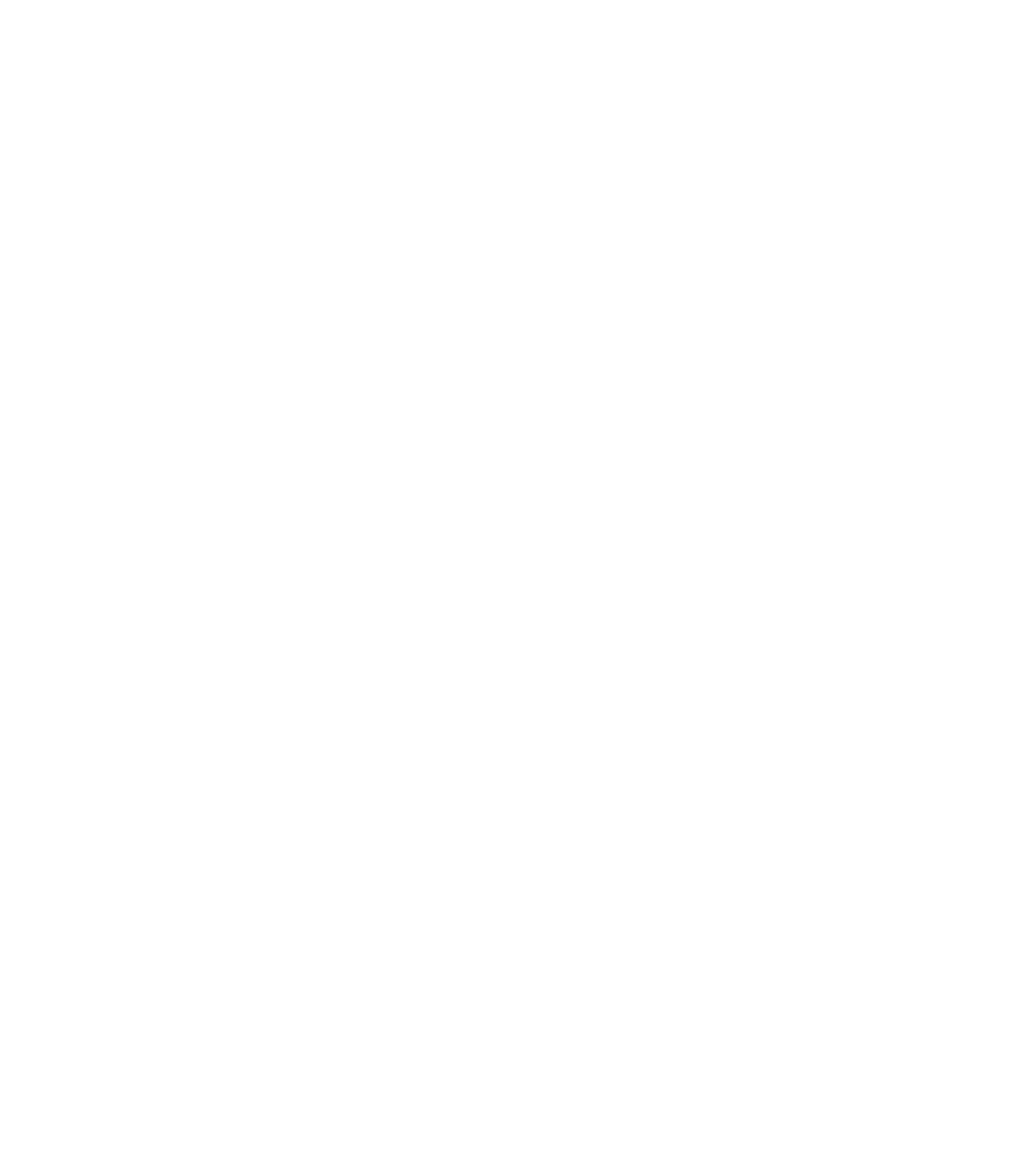
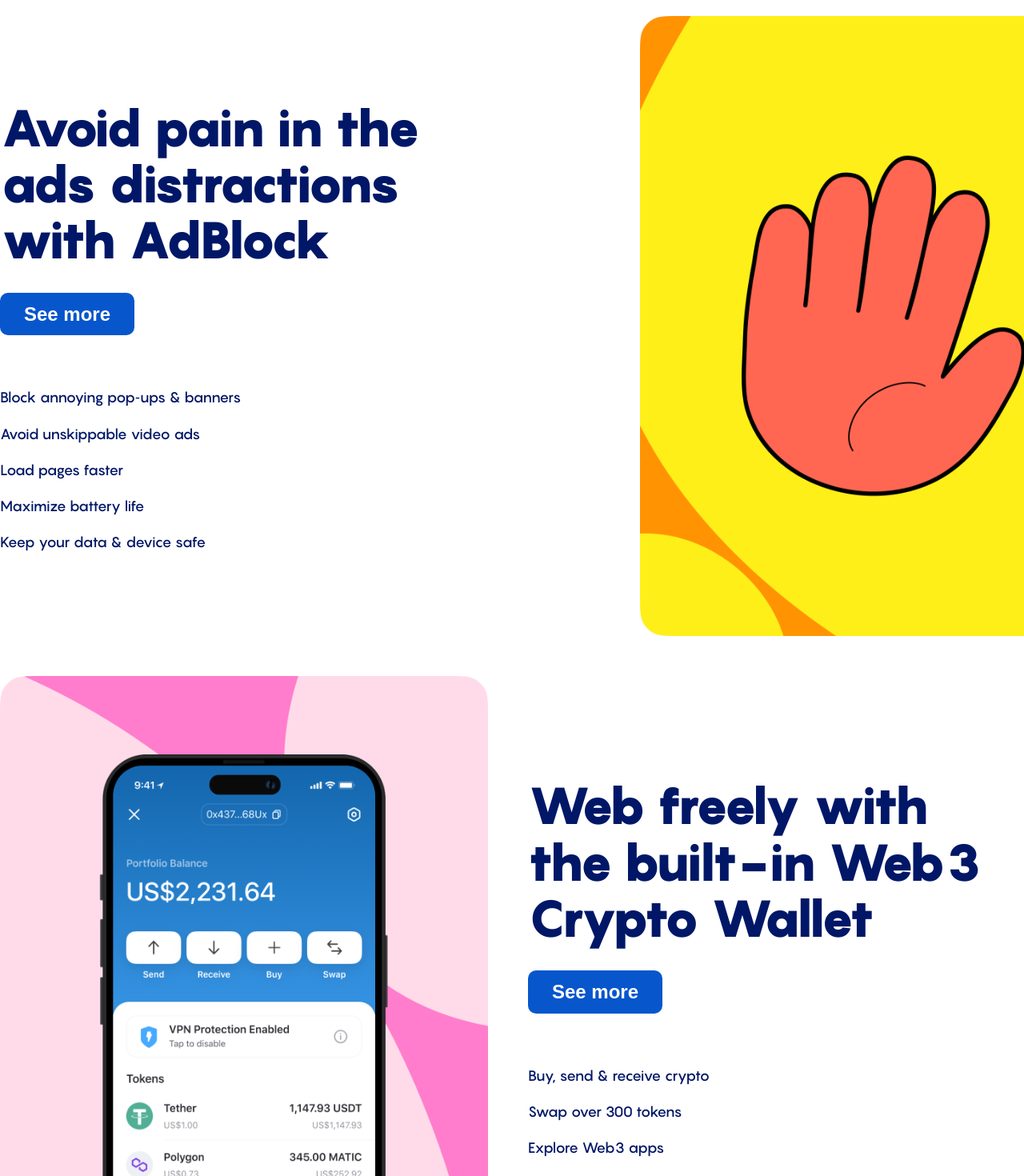
Before and after one commit to holus-bolus/aloha-browser, a Next.js app: page / in a window 1280 px wide. Shown: the part 3500-4970 px from the top of the page at 80% size. Before the commit the page ends 3620 px from the top, so only its background shows below. Built offline with nearby package versions, Linux system fonts and the light colour scheme.

Commit message:
Added the advantages section

```diff
--- a/app/components/Advantages/Advantages.css
+++ b/app/components/Advantages/Advantages.css
@@ -2,16 +2,21 @@
   padding: 150px 0;
 }
 
-.hide-activity-wrapper {
+.activity-section {
+  padding-bottom: 50px;
+}
+
+.activity-wrapper {
   display: flex;
   gap: 50px;
   align-items: center;
 }
-.hide-activity-text-wrapper{
+
+.text-wrapper {
   width: 100%;
 }
 
-.hide-activity-title {
+.title {
   font-size: 64px;
   font-weight: 900;
   line-height: 1.1;
@@ -19,7 +24,7 @@
   margin-bottom: 30px;
 }
 
-.hide-activity-button {
+.button {
   background-color: #0756cc;
   color: #fff;
   font-size: 24px;
@@ -29,9 +34,10 @@
   border-radius: 10px;
   border: none;
   margin-bottom: 65px;
+  cursor: pointer;
 }
 
-.hide-activity-list {
+.list {
   display: flex;
   gap: 20px;
   flex-direction: column;
@@ -40,3 +46,7 @@
   line-height: 1.4;
   color: #001767;
 }
+
+.list-item {
+  list-style-type: none;
+}
--- a/app/components/Advantages/Advantages.tsx
+++ b/app/components/Advantages/Advantages.tsx
@@ -4,16 +4,16 @@
 const Advantages = () => {
   return (
     <section className="advantages">
-      <section className="hide">
-        <div className="hide-activity-wrapper">
+      <section className="activity-section">
+        <div className="activity-wrapper">
           <Image
             src="/images/say-hello/hide-activity.png"
             alt="The image of the mobile phone with the opened browser"
             width="610"
             height="775"
           />
-          <div className="hide-activity-text-wrapper">
-            <h2 className="hide-activity-title">
+          <div className="text-wrapper">
+            <h2 className="title">
               Hide your
               <br />
               activity from
@@ -22,21 +22,66 @@
               <br />
               the free VPN
             </h2>
-            <button className="hide-activity-button">See more</button>
-            <ul className="hide-activity-list">
-              <li className="hide-activity-list-item">
-                Protect your online privacy
-              </li>
-              <li className="hide-activity-list-item">
-                Stay safe on public Wi‐Fi
-              </li>
-              <li className="hide-activity-list-item">
-                Get around geo‐blocking
-              </li>
-              <li className="hide-activity-list-item">
-                Browse like you're at home
-              </li>
-              <li className="hide-activity-list-item">Save on costs</li>
+            <button className="button">See more</button>
+            <ul className="list">
+              <li className="list-item">Protect your online privacy</li>
+              <li className="list-item">Stay safe on public Wi‐Fi</li>
+              <li className="list-item">Get around geo‐blocking</li>
+              <li className="list-item">Browse like you're at home</li>
+              <li className="list-item">Save on costs</li>
+            </ul>
+          </div>
+        </div>
+      </section>
+      <section className="activity-section">
+        <div className="activity-wrapper">
+          <div className="text-wrapper">
+            <h2 className="title">
+              Avoid pain in the
+              <br />
+              ads distractions
+              <br />
+              with AdBlock
+            </h2>
+            <button className="button">See more</button>
+            <ul className="list">
+              <li className="list-item">Block annoying pop‐ups & banners</li>
+              <li className="list-item">Avoid unskippable video ads</li>
+              <li className="list-item">Load pages faster</li>
+              <li className="list-item">Maximize battery life</li>
+              <li className="list-item">Keep your data & device safe</li>
+            </ul>
+          </div>
+          <Image
+            src="/images/say-hello/avoid-pain.png"
+            alt="The image of the mobile phone with the opened browser"
+            width="610"
+            height="775"
+          />
+        </div>
+      </section>
+      <section className="activity-section">
+        <div className="activity-wrapper">
+          <Image
+            src="/images/say-hello/web-freely.png"
+            alt="The image of the mobile phone with the opened bank app"
+            width="610"
+            height="775"
+          />
+          <div className="text-wrapper">
+            <h2 className="title">
+              Web freely with
+              <br />
+              the built-in Web3
+              <br />
+              Crypto Wallet
+            </h2>
+            <button className="button">See more</button>
+            <ul className="list">
+              <li className="list-item">Buy, send & receive crypto</li>
+              <li className="list-item">Swap over 300 tokens</li>
+              <li className="list-item">Explore Web3 apps</li>
+              <li className="list-item">Store all your NFTs</li>
             </ul>
           </div>
         </div>
```
